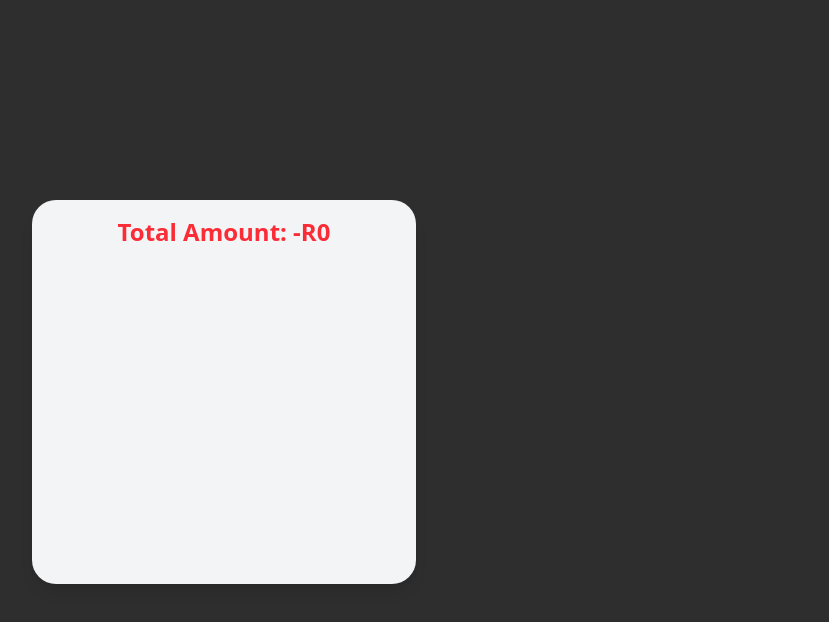
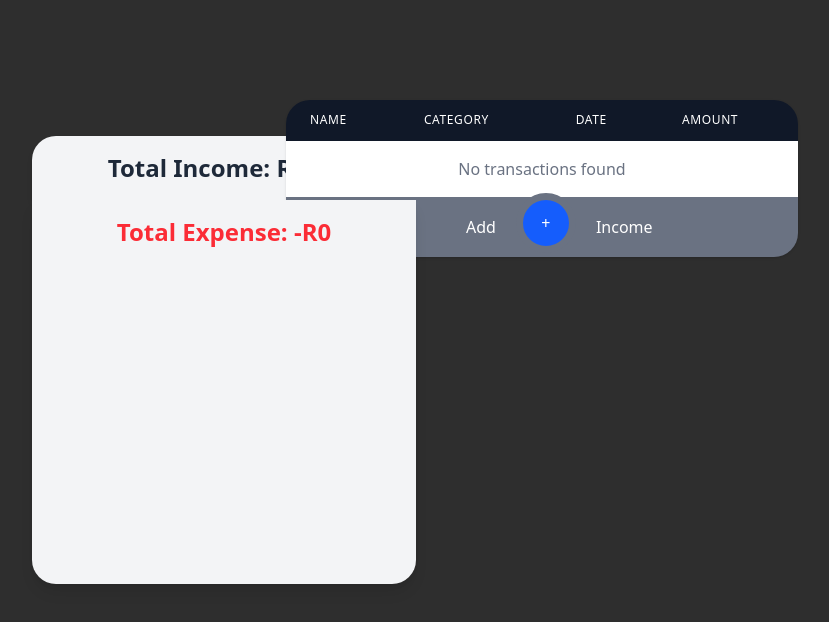
Before and after one commit to thabie05/My_Capstone, a React (Vite) app in the folder Finance_App/: page / in a window 1280 px wide. Shown: the top 622 px of the page, without its empty margins (48-877 px from the left). Built offline with nearby package versions, Linux system fonts and the light colour scheme.

Commit message:
copied the and create income

```diff
--- a/Finance_App/src/App.jsx
+++ b/Finance_App/src/App.jsx
@@ -2,6 +2,7 @@ import { useEffect, useState } from "react";
 import ExpenseList from "./components/ExpenseList";
 import TotalAmount from "./components/TotalAmount";
 import AddExpenseFrom from "./components/AddExpenseFrom";
+import AddIncomeForm from "./components/AddIncomeForm";
 
 
 const App= () => {
@@ -41,7 +42,14 @@ const [formData, setFormData] = useState({
         setHideForm={setHideForm}
         toggleForm={toggleForm}
       />
+
+      <AddIncomeForm
+        formData={formData}
+        setFormData={setFormData}
+        />
+
       <TotalAmount transactions={transactions} />
+
       <ExpenseList
       transactions={transactions}
       toggleForm={toggleForm}
--- /dev/null
+++ b/Finance_App/src/components/AddIncomeForm.jsx
@@ -0,0 +1,197 @@
+import { useEffect, useState } from "react";
+
+const TotalAmount = ({ transactions }) => {
+  const total = transactions.reduce((sum, transaction) => {
+    const amount = parseFloat(transaction.amount) || 0;
+    return sum + amount;
+  }, 0);
+
+  return (
+    <div className="p-4 bg-gray-100 rounded-t-3xl shadow-md mb-6 w-sm text-center absolute top-34 right-20 left-20">
+      <h3 className="text-2xl font-bold text-gray-800">
+        Total Income: R{total.toFixed(2)}
+      </h3>
+    </div>
+  );
+};
+
+const AddIncomeForm = () => {
+  const [formIncome, setFormIncome] = useState({
+    name: "",
+    amount: "",
+    category: "",
+    date: "",
+  });
+
+  const [hideForm, setHideForm] = useState(true)
+  const [transactions, setTransactions] = useState([]);
+
+  useEffect(() => {
+    const storedIncome = localStorage.getItem("income");
+    if (storedIncome) {
+      setTransactions(JSON.parse(storedIncome));
+    }
+  }, []);
+
+  const toggleForm = () => {
+    setHideForm(!hideForm);
+  };
+
+
+  const handleChange = (e) => {
+    const { name, value } = e.target;
+    setFormIncome((prevData) => ({
+      ...prevData,
+      [name]: value,
+    }));
+  };
+
+  const handleAddTransaction = (e) => {
+    e.preventDefault();
+    const newIncome = {
+      name: formIncome.name,
+      amount: formIncome.amount,
+      category: formIncome.category,
+      date: formIncome.date,
+    };
+
+    setTransactions((prevTransactions) => {
+      const updatedIncome = [...prevTransactions, newIncome];
+      localStorage.setItem("transactions", JSON.stringify(updatedIncome));
+      return updatedIncome;
+    });
+
+    setFormIncome({
+      name: "",
+      amount: "",
+      category: "",
+      date: "",
+    });
+  };
+
+
+
+  return (
+    <div className="max-w-4xl w-full mx-auto p-6">
+
+
+      {!hideForm &&
+        <form onSubmit={handleAddTransaction} className="bg-gray-200 z-1 p-6 rounded-3xl shadow-md w-lg top-25 mb-8 absolute left-335">
+          <button
+          onClick={toggleForm}
+          className="bg-blue-600 text-white py-2 px-4 rounded hover:bg-blue-700 transition-colors"
+        >Close</button>
+        <div className="grid grid-cols-1 md:grid-cols-2 gap-4 mb-4">
+          <div>
+            <label className="block text-sm font-medium text-gray-700 mb-1">Name</label>
+            <input
+              type="text"
+              onChange={handleChange}
+              value={formIncome.name}
+              name="name"
+              id="name"
+              className="w-full p-2 border rounded text-black focus:text-black focus:none focus:outline-none border-solid border-2 border-gray-300"
+              required
+            />
+          </div>
+
+
+
+          <div>
+            <label className="block text-sm font-medium text-gray-700 mb-1">Category</label>
+            <input
+              type="text"
+              onChange={handleChange}
+              value={formIncome.category}
+              name="category"
+              id="category"
+              className="w-full p-2 border rounded text-black focus:text-black focus:none focus:outline-none border-solid border-2 border-gray-300"
+              required
+            />
+          </div>
+
+          <div>
+            <label className="block text-sm font-medium text-gray-700 mb-1">Date</label>
+            <input
+              type="date"
+              onChange={handleChange}
+              value={formIncome.date}
+              name="date"
+              id="date"
+              className="w-full p-2 border rounded text-gray-500 focus:text-gray-900 focus:none focus:outline-none border-solid border-2 border-gray-300"
+              required
+            />
+          </div>
+
+          <div>
+            <label className="block text-sm font-medium text-gray-700 mb-1">Amount</label>
+            <input
+              type="number"
+              onChange={handleChange}
+              value={formIncome.amount}
+              name="amount"
+              id="amount"
+              step="0.01"
+              className="w-full p-2 border rounded text-black focus:text-black focus:none focus:outline-none border-solid border-2 border-gray-300"
+              required
+            />
+          </div>
+        </div>
+        <button
+          type="submit"
+          className="w-full bg-blue-600 text-white py-2 px-4 rounded hover:bg-blue-700 transition-colors"
+        >
+          Add +
+        </button>
+      </form>}
+
+      <TotalAmount transactions={transactions} />
+
+      <div className="overflow-x-auto rounded-3xl shadow absolute left-5 right-30 top-25 max-w-4xl mx-auto w-lg">
+        <table className="min-w-full divide-y divide-gray-900">
+          <thead className="bg-gray-900">
+            <tr>
+              <th className="px-6 py-3 text-left text-xs font-medium text-white uppercase tracking-wider">Name</th>
+              <th className="px-6 py-3 text-left text-xs font-medium text-white uppercase tracking-wider">Category</th>
+              <th className="px-6 py-3 text-left text-xs font-medium text-white uppercase tracking-wider">Date</th>
+              <th className="px-6 py-3 text-left text-xs font-medium text-white uppercase tracking-wider">Amount</th>
+            </tr>
+          </thead>
+          <tbody className="bg-white divide-y divide-gray-200">
+            {transactions.map((transaction, index) => (
+              <tr key={index} className="hover:bg-gray-50">
+                <td className="px-6 py-4 whitespace-nowrap text-sm text-gray-900">{transaction.name}</td>
+
+                <td className="px-6 py-4 whitespace-nowrap text-sm text-gray-500">{transaction.category}</td>
+                <td className="px-5 py-4 whitespace-nowrap text-sm text-gray-500">
+                  {new Date(transaction.date).toLocaleDateString()}
+                </td>
+                <td className="px-6 py-4 whitespace-nowrap text-sm text-green-500 font-medium">
+                  +R{parseFloat(transaction.amount).toFixed(2)}
+                </td>
+              </tr>
+            ))}
+            {transactions.length === 0 && (
+              <tr>
+                <td colSpan="4" className="px-6 py-4 text-center text-gray-500">
+                  No transactions found
+                </td>
+              </tr>
+            )}
+          </tbody>
+        </table>
+        <div className="bg-gray-500">
+          <span className="relative left-45">{hideForm ? "Add" : ""}</span>
+        { hideForm && <button
+        onClick={toggleForm}
+        className="bg-blue-600 border-7 border-gray-500 bottom-1 size-15 text-center text-white relative left-50 py-2 px-4 rounded-full hover:bg-blue-700 transition-colors"
+        >
+        +
+        </button>}<span className="relative left-55">{hideForm ? "Income" : ""}</span>
+        </div>
+      </div>
+    </div>
+  );
+};
+
+export default AddIncomeForm;
--- a/Finance_App/src/components/TotalAmount.jsx
+++ b/Finance_App/src/components/TotalAmount.jsx
@@ -10,11 +10,12 @@ const TotalAmount = ({transactions}) => {
   console.log(Total);
 
   return (
-    <div className="p-4 bg-gray-100 rounded-3xl shadow-lg mb-6 w-sm text-center absolute top-50 right-20 left-20">
+    <div className="p-4 bg-gray-100 rounded-b-3xl shadow-lg mb-6 w-sm text-center absolute top-50 right-20 left-20">
       <h3 className="text-2xl font-bold text-red-500 mb-80">
-        Total Amount: -R{Total}</h3>
+        Total Expense: -R{Total}</h3>
+
     </div>
   )
 }
 
-export default TotalAmount
+export default TotalAmount;
```
